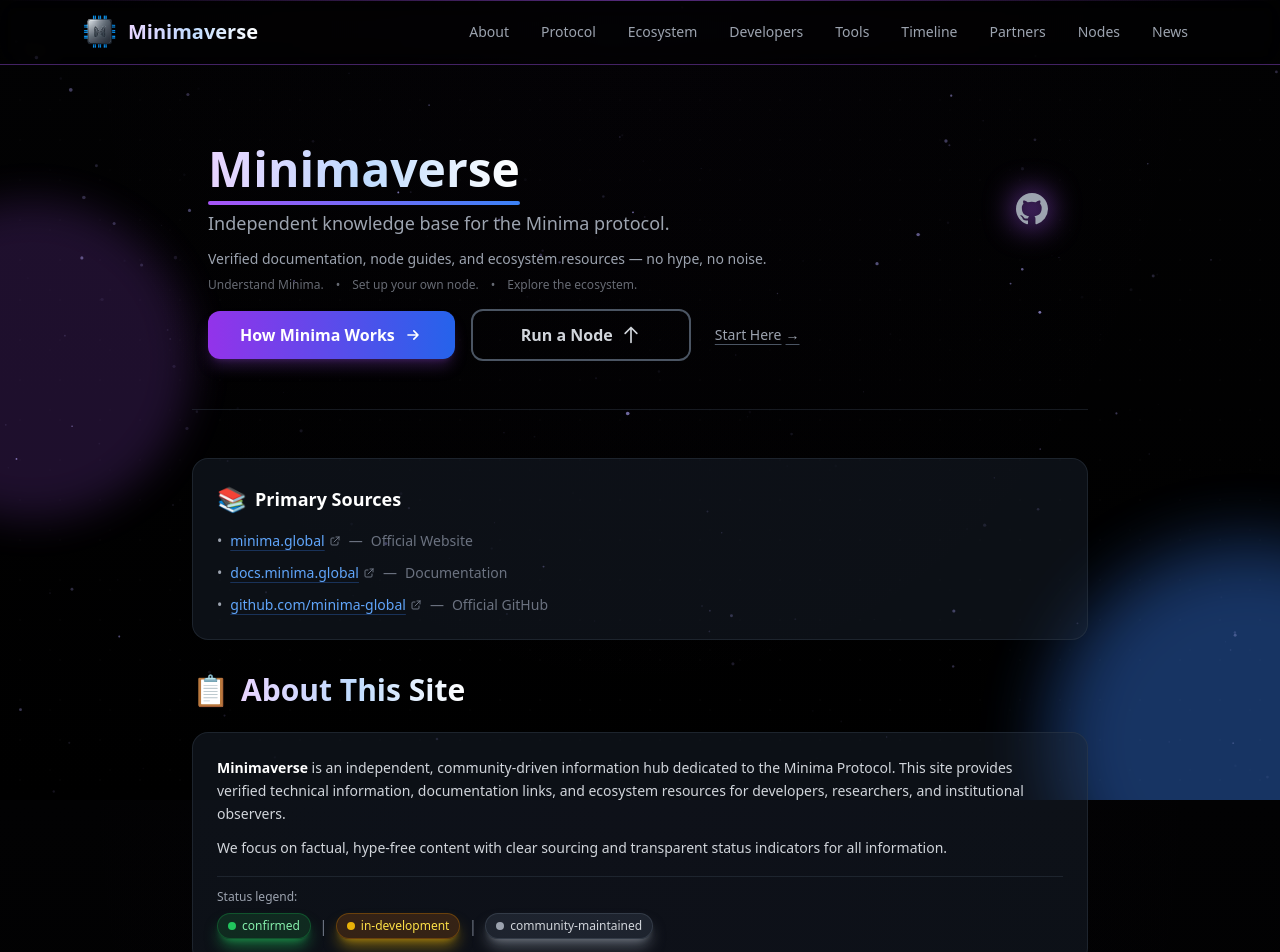
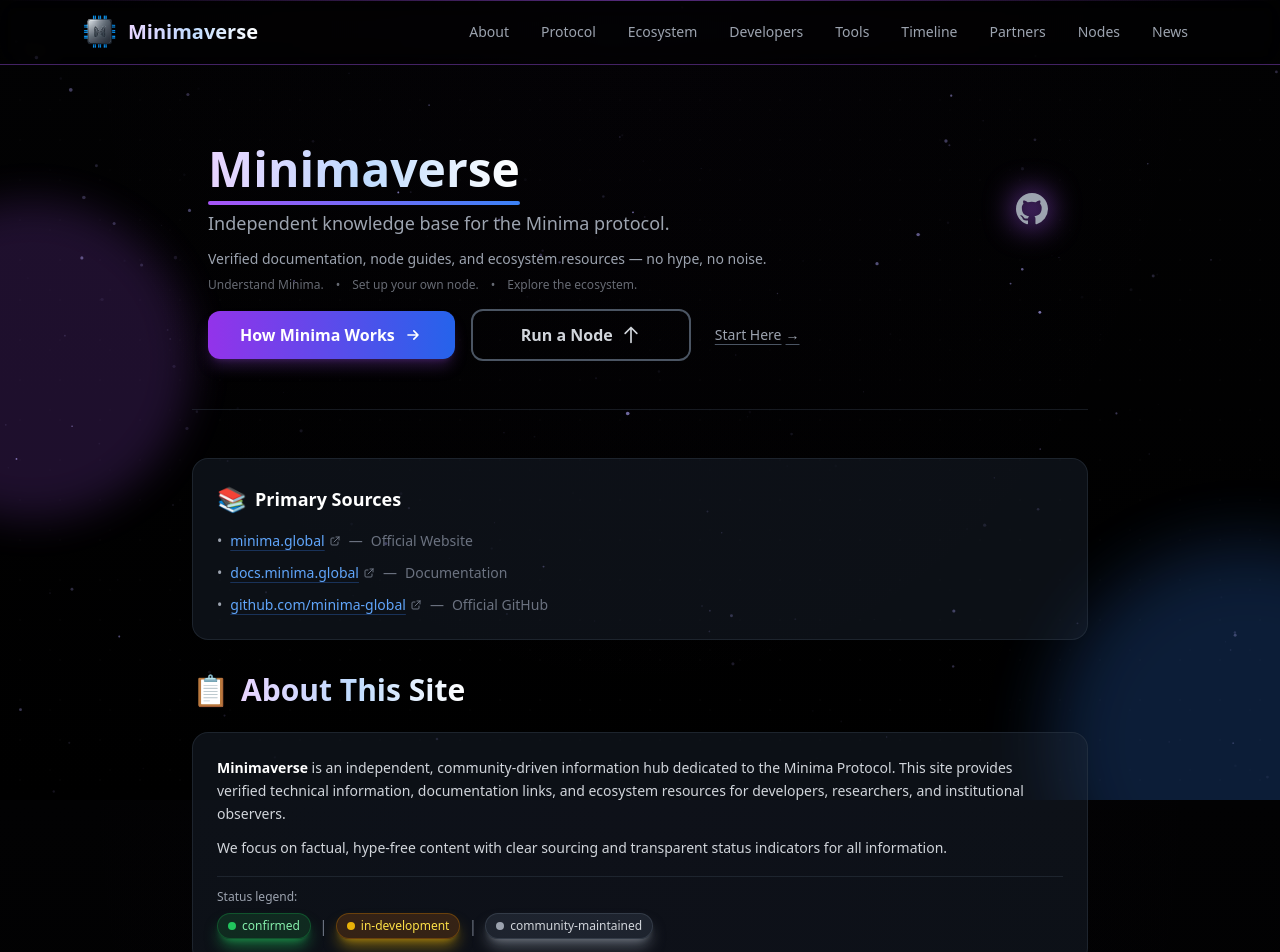
Before and after one commit to KuA1bo/minimaverse-site, a Next.js app: page / in a window 1280 px wide. Shown: the top 952 px of the page. Built offline with nearby package versions, Linux system fonts and the light colour scheme.

Commit message:
chore: domain minimaverse.com connected & verified

```diff
--- a/src/app/layout.tsx
+++ b/src/app/layout.tsx
@@ -9,23 +9,12 @@ import EconomyModeToggle from '../components/EconomyModeToggle';
 import CinematicParticles from '../components/CinematicParticles';
 
 const ExternalLink = ({
-  href,
-  children,
-  className = "",
-  ariaLabel
+  href, children, className = "", ariaLabel
 }: {
-  href: string;
-  children: React.ReactNode;
-  className?: string;
-  ariaLabel?: string;
+  href: string; children: React.ReactNode; className?: string; ariaLabel?: string;
 }) => (
-  <a
-    href={href.trim()}
-    target="_blank"
-    rel="noopener noreferrer"
-    className={`inline-flex items-center gap-1 ${className}`}
-    aria-label={ariaLabel}
-  >
+  <a href={href.trim()} target="_blank" rel="noopener noreferrer"
+     className={`inline-flex items-center gap-1 ${className}`} aria-label={ariaLabel}>
     {children}
     <svg className="w-3 h-3 text-gray-500 flex-shrink-0" fill="none" stroke="currentColor" viewBox="0 0 24 24" aria-hidden="true">
       <path strokeLinecap="round" strokeLinejoin="round" strokeWidth={2} d="M10 6H6a2 2 0 00-2 2v10a2 2 0 002 2h10a2 2 0 002-2v-4M14 4h6m0 0v6m0-6L10 14" />
@@ -37,57 +26,41 @@ export const metadata: Metadata = {
   title: 'Minimaverse — Minima Ecosystem Hub',
   description: 'Unofficial, neutral information hub covering the Minima protocol, core components, development history, and publicly verifiable updates.',
   icons: {
-    icon: [
-      { url: '/icon.png', sizes: '192x192', type: 'image/png' },
-    ],
-    apple: [
-      { url: '/apple-icon.png', sizes: '180x180', type: 'image/png' },
-    ],
+    icon: [{ url: '/icon.png', sizes: '192x192', type: 'image/png' }],
+    apple: [{ url: '/apple-icon.png', sizes: '180x180', type: 'image/png' }],
   },
 };
 
-export const viewport: Viewport = {
-  colorScheme: 'dark',
-};
+export const viewport: Viewport = { colorScheme: 'dark' };
 
-// Background Orbs Component (Desktop only: lg+, Brightness /45)
+// Background Orbs Component (Desktop only: lg+, Blue orb reduced to /25)
 const BackgroundOrbs = () => (
   <div className="fixed inset-0 overflow-hidden pointer-events-none z-0 hidden lg:block">
-    {/* Orb 1 - Purple (top-left) - Desktop only, Brightness /45 */}
+    {/* Orb 1 - Purple (top-left) */}
     <div
       className="orb-breathing absolute top-1/4 -left-48 lg:-left-32
                  w-48 h-48 lg:w-80 lg:h-80
                  bg-purple-500/10 lg:bg-purple-500/45
-                 blur-xl lg:blur-2xl
-                 rounded-full"
+                 blur-xl lg:blur-2xl rounded-full"
       aria-hidden="true"
     />
 
-    {/* Orb 2 - Blue (bottom-right) - Desktop only, Brightness /45 */}
+    {/* Orb 2 - Blue (bottom-right) - FIXED: Reduced brightness & blur */}
     <div
       className="orb-breathing absolute top-3/4 -right-32
-                 lg:w-80 lg:h-80 lg:bg-blue-500/45 lg:blur-2xl
-                 w-56 h-56 bg-blue-500/10 blur-xl
-                 rounded-full"
+                 lg:w-80 lg:h-80 lg:bg-blue-500/25 lg:blur-xl
+                 w-56 h-56 bg-blue-500/10 blur-xl rounded-full"
       aria-hidden="true"
     />
   </div>
 );
 
-export default function RootLayout({
-  children,
-}: {
-  children: React.ReactNode;
-}) {
+export default function RootLayout({ children }: { children: React.ReactNode }) {
   return (
     <html lang="en">
       <body className="flex flex-col min-h-screen text-gray-200 overflow-y-auto relative">
         <HtmlClassSync />
-
-        {/* Background Layer 1: Orbs (Desktop only: lg+) */}
         <BackgroundOrbs />
-
-        {/* Background Layer 2: Particles (All devices) */}
         <CinematicParticles />
 
         {/* Header */}
@@ -102,14 +75,10 @@ export default function RootLayout({
             </div>
             <nav className="flex-1 flex justify-end flex-wrap gap-x-1.5 gap-y-1 sm:gap-2">
               {[
-                { href: '/about', label: 'About' },
-                { href: '/protocol', label: 'Protocol' },
-                { href: '/ecosystem', label: 'Ecosystem' },
-                { href: '/developers', label: 'Developers' },
-                { href: '/tools', label: 'Tools' },
-                { href: '/timeline', label: 'Timeline' },
-                { href: '/partners', label: 'Partners' },
-                { href: '/nodes', label: 'Nodes' },
+                { href: '/about', label: 'About' }, { href: '/protocol', label: 'Protocol' },
+                { href: '/ecosystem', label: 'Ecosystem' }, { href: '/developers', label: 'Developers' },
+                { href: '/tools', label: 'Tools' }, { href: '/timeline', label: 'Timeline' },
+                { href: '/partners', label: 'Partners' }, { href: '/nodes', label: 'Nodes' },
                 { href: '/news', label: 'News' },
               ].map((item) => (
                 <Link key={item.href} href={item.href} className="group relative px-2 py-1.5 sm:px-3 sm:py-2 text-[11px] sm:text-sm text-gray-400 hover:text-white transition-colors duration-300 whitespace-nowrap">
@@ -156,9 +125,7 @@ export default function RootLayout({
                 <span className="w-2 h-2 bg-green-500 rounded-full animate-pulse" />
                 © 2026 Minimaverse — Independent documentation project
               </p>
-              <div className="flex items-center gap-3">
-                <EconomyModeToggle />
-              </div>
+              <div className="flex items-center gap-3"><EconomyModeToggle /></div>
               <p className="flex items-center gap-2 text-center md:text-right">
                 <span className="text-gray-600 hidden sm:inline">•</span>
                 Not affiliated with Minima Foundation
@@ -169,7 +136,6 @@ export default function RootLayout({
                 </ExternalLink>
               </p>
             </div>
-            {/* Footer signature */}
             <p className="text-gray-600 text-[11px] mt-3 text-center sm:text-right opacity-80 hover:opacity-100 transition-opacity duration-300">
               Built with love for the Minima ecosystem 🫶
             </p>
```
